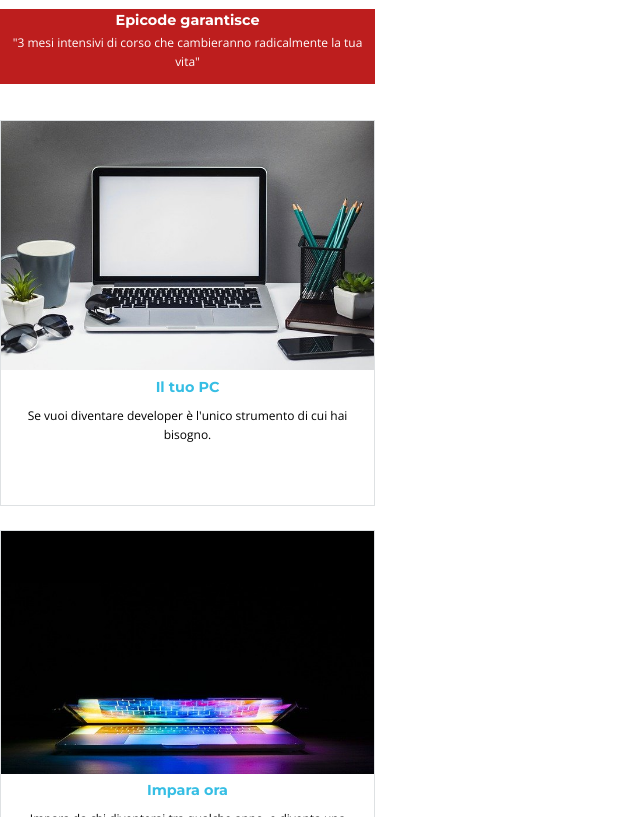
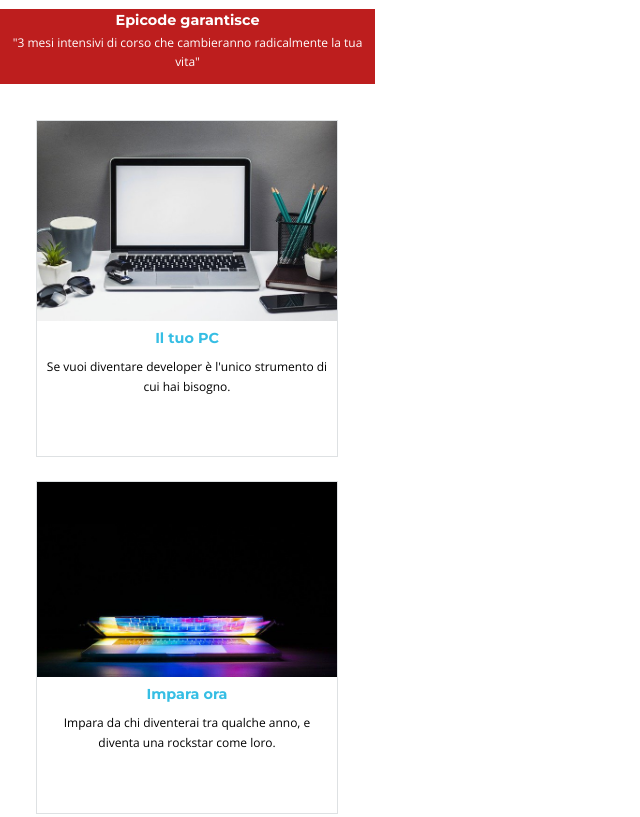
Before and after one commit to NonLoSoRick/W1-D5-E5, a plain HTML site: page index.html in a window 1280 px wide. Shown: the part 951-1768 px from the top of the page, without its empty margins (0-640 px from the left). Drawn offline with nearby package versions, Linux system fonts and the light colour scheme.

Commit message:
W1-D5-E5-V2.0

```diff
--- a/Esercizio/css/style.css
+++ b/Esercizio/css/style.css
@@ -77,7 +77,8 @@ background-color: rgb(189, 30, 30); }
 
 
 .schede{border: 1px solid #dee1e3;
-    max-width:375px;
+    max-width:300px;
+    margin-left: 3rem;
 
 margin-top: 2rem;
 padding-bottom: 2rem;}
```
